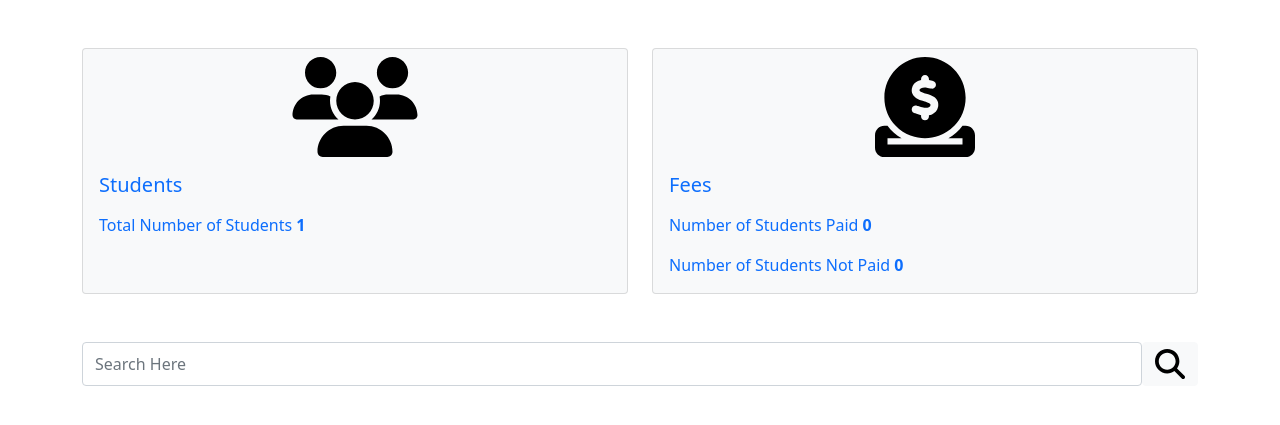
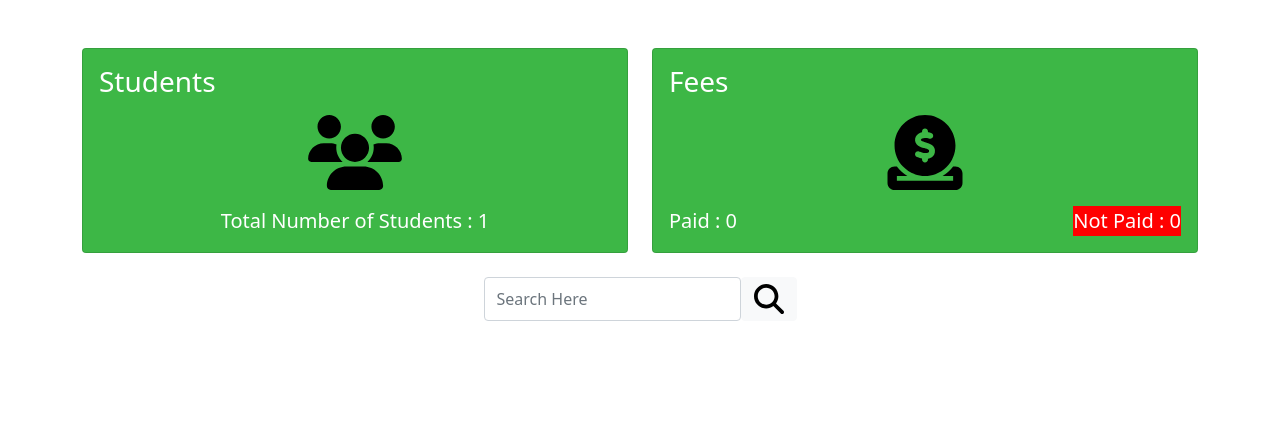
Before and after one commit to sundarrajponnulingam/Student-Management-System, a PHP site: page /Dashboard.php in a window 1280 px wide. Shown: the part 60-485 px from the top of the page. Run offline with PHP 8.4, Linux system fonts and the light colour scheme; the visitor is signed in with stand-in values (Sample User, id 1); tables that the repository leaves empty hold one stand-in row (values such as "Sample post").

Commit message:
Search and filter functionality and Background colour added in cards added in Dashboard.php

```diff
--- a/Dashboard.php
+++ b/Dashboard.php
@@ -10,7 +10,7 @@
 		require 'Header.php';
 		require 'Footer.php';
 
-		$where = "";
+		$where = "WHERE 1";
 		$limit = "";
 
 		$sql = " SELECT count(student_id) as student_count,
@@ -30,7 +30,7 @@
 
 			$search = $_GET['search'];
 
-			$where = " WHERE student_id LIKE '%$search%'
+			$where .= " AND student_id LIKE '%$search%'
 					OR student_name LIKE '%$search%'
 					OR student_class LIKE '%$search%'
 					OR student_section LIKE '%$search%'
@@ -38,6 +38,23 @@
 					OR student_father_name LIKE '%$search%'
 					OR student_mother_name LIKE '%$search%'
 					OR student_guardian_id LIKE '%$search%' ";
+		}
+
+		if (isset($_GET['fees_status'])) {
+
+			$student_fees_status = $_GET['fees_status'];
+
+			if ($student_fees_status == 'Paid') {
+
+				$where .= " HAVING student_fees_status = '1'";
+
+			}
+			else{
+
+				$where .= " HAVING student_fees_status = '0'";
+
+			}
+
 		}
 
 		$page_first_result = ($page-1) * 5;
@@ -87,17 +104,17 @@
 
 				<div class="col-md-6">
 
-						<a href="Students.php" class="text-decoration-none">
+						<a href="Students.php" class="text-decoration-none" style="color: #ffffff;">
 
 							<div class="card h-100">
 
-								<img src="./assets/icons/Students.svg" class="card-img-top mt-2" width="100" height="100">
-
 								<div class="card-body">
 
-									<h5 class="card-title">Students</h5>
+									<h5 class="card-title fs-3">Students</h5>
 
-									<p class="card-text mt-3">Total Number of Students <strong> <?php echo $data['student_count']; ?> </strong></p>
+									<img src="./assets/icons/Students.svg" class="card-img-top mt-2" width="75" height="75">
+
+									<p class="card-text mt-3 fs-5 text-center">Total Number of Students : <span> <?php echo $data['student_count']; ?> </span></p>
 
 								</div>
 
@@ -109,19 +126,23 @@
 
 				<div class="col-md-6">
 
-					<a href="Fees.php" class="text-decoration-none">
+					<a href="Fees.php" class="text-decoration-none" style="color: #ffffff;">
 
 						<div class="card h-100">
 
-							<img src="./assets/icons/Fees.svg" class="card-img-top mt-2" width="100" height="100">
-
 							<div class="card-body">
 
-								<h5 class="card-title">Fees</h5>
+								<h5 class="card-title fs-3">Fees</h5>
 
-								<p class="card-text mt-3">Number of Students Paid <strong> <?php echo $data['paid_students']; ?> </strong></p>
+								<img src="./assets/icons/Fees.svg" class="card-img-top mt-2" width="75" height="75">
 
-								<p class="card-text">Number of Students Not Paid <strong> <?php echo $data['not_paid_students']; ?> </strong></p>
+								<div class="d-flex justify-content-between mt-3">
+
+									<span class="card-text fs-5"> Paid : <span> <?php echo $data['paid_students']; ?> </span></span>
+
+									<span class="card-text fs-5" style="background-color: red;"> Not Paid : <span> <?php echo $data['not_paid_students']; ?> </span></span>
+
+								</div>
 
 							</div>
 
@@ -133,7 +154,9 @@
 
 			</div>
 
-			<div class="row mt-5">
+			<div class="container mt-4 d-flex justify-content-center">
+
+				<div class="row">
 
 					<form method="GET" action="<?php echo $_SERVER['PHP_SELF']; ?>">
 
@@ -151,28 +174,31 @@
 
 					</form>
 
-				<!-- <form method="POST">
+				</div>
 
-					<div class="dropdown" id="feesStatus-dropdown">
+			</div>
 
-						<button class="btn btn-secondary dropdown-toggle" type="button" id="feesStatus" data-bs-toggle="dropdown" aria-expanded="false">
+			<?php if (isset($_GET['search']) && !empty($_GET['search']))  {
+			 ?>
 
-							Fees Status
+				<div class="dropdown float-end mb-3">
 
-						</button>
+					<button class="btn btn-secondary dropdown-toggle" type="button" data-bs-toggle="dropdown" aria-expanded = "false">Fees Status</button>
 
-						<ul class="dropdown-menu" aria-labelledby="feesStatus">
+					<ul class="dropdown-menu">
 
-							<li><a class="dropdown-item" href="Dashboard.php" value="1" id="feesStatus-dropdown">Paid</a></li>
-							<li><a class="dropdown-item" href="Dashboard.php" value="0" id="feesStatus-dropdown">Not Paid</a></li>
+						<li><a class="dropdown-item" href="Dashboard.php?<?php echo (isset($_GET['search']) && !empty($_GET['search'])) ? 'search='.$_GET['search'].'&fees_status=Paid' : 'fees_status=Paid'; ?>">Paid</a></li>
+						<li><a class="dropdown-item" href="Dashboard.php?<?php echo (isset($_GET['search']) && !empty($_GET['search'])) ? 'search='.$_GET['search'].'&fees_status=Not Paid' : 'fees_status=Not Paid'; ?>">Not Paid</a></li>
 
 					</ul>
 
 				</div>
 
-				</form> -->
+			<?php
 
-			</div>
+			}
+
+			 ?>
 
 			<?php if (mysqli_num_rows($result) >=1 ) { ?>
 
@@ -243,9 +269,35 @@
 								</td>
 								<td class="d-flex justify-content-between">
 
-									<span data-bs-toggle="modal" data-bs-target="#studentViewModal-<?php echo $data['student_id'] ?>"><span data-bs-toggle="tooltip" data-bs-placement="right" title="View"><img src="./assets/icons/View.svg" width="25" height="25"></span></span>
-									<span data-bs-toggle="modal"data-bs-target="#studentEditModal-<?php echo $data['student_id'] ?>"><span data-bs-toggle="tooltip" data-bs-placement="right" title="Edit"><img src="./assets/icons/Edit.svg" width="25" height="25"></span></span>
-									<span data-bs-toggle="modal"data-bs-target="#studentDeleteModal-<?php echo $data['student_id'] ?>"><span data-bs-toggle="tooltip" data-bs-placement="right" title="Delete"><img src="./assets/icons/Delete.svg" width="25" height="25"></span></span>
+									<span data-bs-toggle="modal" data-bs-target="#studentViewModal-<?php echo $data['student_id'] ?>">
+
+										<span data-bs-toggle="tooltip" data-bs-placement="right" title="View">
+
+											<img src="./assets/icons/View.svg" width="25" height="25">
+
+										</span>
+
+									</span>
+
+									<span data-bs-toggle="modal"data-bs-target="#studentEditModal-<?php echo $data['student_id'] ?>">
+
+										<span data-bs-toggle="tooltip" data-bs-placement="right" title="Edit">
+
+											<img src="./assets/icons/Edit.svg" width="25" height="25">
+
+										</span>
+
+									</span>
+
+									<span data-bs-toggle="modal"data-bs-target="#studentDeleteModal-<?php echo $data['student_id'] ?>">
+
+										<span data-bs-toggle="tooltip" data-bs-placement="right" title="Delete">
+
+											<img src="./assets/icons/Delete.svg" width="25" height="25">
+
+										</span>
+
+									</span>
 
 								</td>
 
@@ -279,7 +331,7 @@
 
 	 				 				<li>
 
-	 				 				 	<a class="page-link" href="Dashboard.php?page=<?php echo $page-1 ; echo (isset($_REQUEST['search']) && !empty($_REQUEST['search'])) ? '&search='.$_REQUEST['search'] : '';?>">Previous</a>
+	 				 				 	<a class="page-link" href="Dashboard.php?page=<?php echo $page-1 ; echo (isset($_REQUEST['search']) && !empty($_REQUEST['search'])) ? '&search='.$_REQUEST['search'] : ''; echo (isset($_GET['fees_status']) && !empty($_GET['fees_status'])) ? '&fees_status='.$_GET['fees_status'] : '';?>">Previous</a>
 
 	 				 				</li>
 
@@ -293,7 +345,7 @@
 
 	 				 				<li class="page-item <?php echo $page == $i ? 'active aria-current="page" ' : ''; ?>">
 
-	 				 					<a class="page-link" href="Dashboard.php?page=<?php echo $i ; echo (isset($_REQUEST['search']) && !empty($_REQUEST['search'])) ? '&search='.$_REQUEST['search'] : '';?>">
+	 				 					<a class="page-link" href="Dashboard.php?page=<?php echo $i ; echo (isset($_REQUEST['search']) && !empty($_REQUEST['search'])) ? '&search='.$_REQUEST['search'] : ''; echo (isset($_GET['fees_status']) && !empty($_GET['fees_status'])) ? '&fees_status='.$_GET['fees_status'] : '';?>">
 
 	 				 							<?php echo $i; ?>
 
@@ -309,7 +361,7 @@
 
 	 								<li>
 
-	 								 	<a class="page-link" href="Dashboard.php?page=<?php echo $page+1 ; echo (isset($_REQUEST['search']) && !empty($_REQUEST['search'])) ? '&search='.$_REQUEST['search'] : '';?>">Next</a>
+	 								 	<a class="page-link" href="Dashboard.php?page=<?php echo $page+1 ; echo (isset($_REQUEST['search']) && !empty($_REQUEST['search'])) ? '&search='.$_REQUEST['search'] : ''; echo (isset($_GET['fees_status']) && !empty($_GET['fees_status'])) ? '&fees_status='.$_GET['fees_status'] : '';?>">Next</a>
 
 	 								</li>
 
--- a/assets/css/style.css
+++ b/assets/css/style.css
@@ -13,7 +13,7 @@
 
 .dashboard .card{
 
-	background-color: #f8f9fa;
+	background-color: #26af30e3;
 
 }
 
```
Also changed, not shown: Fees.php (+0 -26 lines), Parents.php (+9 -1 lines), Students.php (+29 -3 lines). Lines whose indentation alone changed are shown as unchanged.
